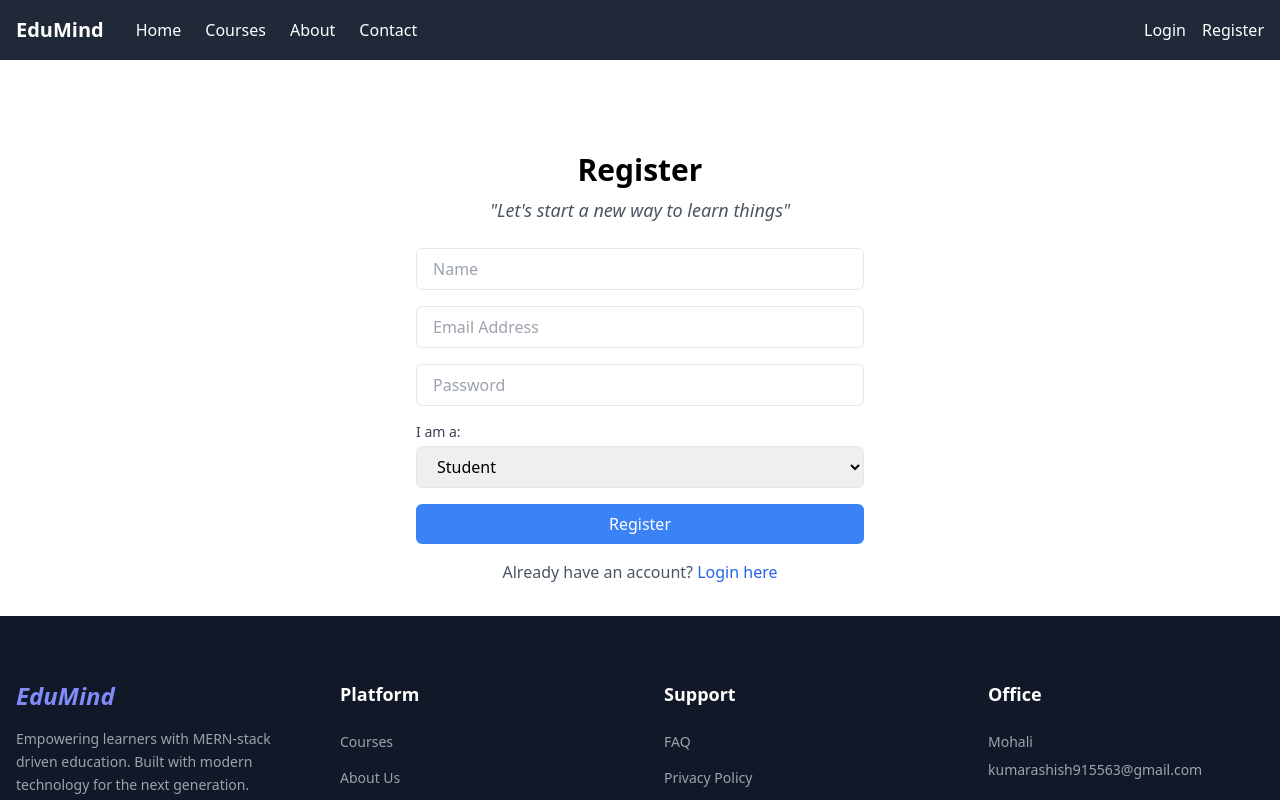
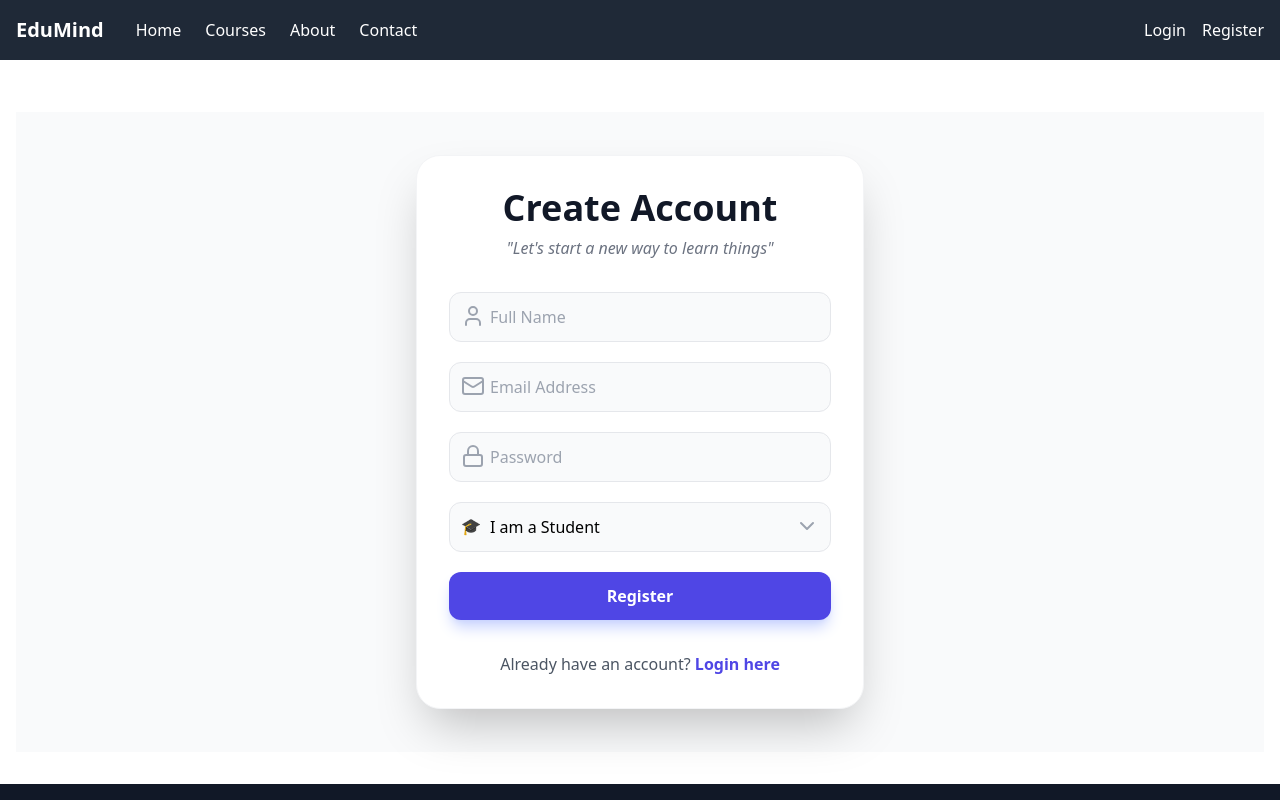
Before and after one commit to AshishKr-04/EdTech-Platform, a React (Vite) app in the folder client-vite/: page /register in a window 1280 px wide. Shown: the top 800 px of the page. Built offline with nearby package versions, Linux system fonts and the light colour scheme; no server answers.

Commit message:
updated the lofin and register pages

```diff
--- a/client-vite/package.json
+++ b/client-vite/package.json
@@ -11,7 +11,9 @@
   },
   "dependencies": {
     "axios": "^1.11.0",
+    "framer-motion": "^12.34.3",
     "jwt-decode": "^4.0.0",
+    "lucide-react": "^0.575.0",
     "react": "^19.1.1",
     "react-dom": "^19.1.1",
     "react-router-dom": "^7.8.0"
--- a/client-vite/src/pages/LoginPage.jsx
+++ b/client-vite/src/pages/LoginPage.jsx
@@ -1,7 +1,9 @@
 import React, { useState, useContext } from 'react';
-import axios from 'axios';
-import { useNavigate, Link } from 'react-router-dom'; // 👈 Import Link
+import { useNavigate, Link } from 'react-router-dom';
+import { motion } from 'framer-motion';
+import { Mail, Lock } from 'lucide-react';
 import { AuthContext } from '../context/AuthContext';
+import api from '../utils/api';
 
 const LoginPage = () => {
   const { login } = useContext(AuthContext);
@@ -15,32 +17,71 @@ const LoginPage = () => {
   const onSubmit = async (e) => {
     e.preventDefault();
     try {
-      const res = await axios.post('http://localhost:5000/api/auth/login', { email, password });
+      const res = await api.post('/auth/login', { email, password });
       login(res.data.token);
       navigate('/');
     } catch (err) {
-      setError(err.response.data.msg || 'Login failed.');
+      setError(err.response?.data?.msg || 'Login failed.');
     }
   };
 
   return (
-    <div className="max-w-md mx-auto mt-10 text-center">
-      <h1 className="text-3xl font-bold mb-2">Login</h1>
-      <p className="text-lg text-gray-600 italic mb-6">"Let's start a new way to learn things"</p>
-      <form onSubmit={onSubmit} className="space-y-4 text-left">
-        <div>
-          <input type="email" placeholder="Email Address" name="email" value={email} onChange={onChange} required className="w-full px-4 py-2 border rounded-md" />
+    <div className="min-h-[80vh] flex items-center justify-center bg-gray-50 px-4">
+      <motion.div
+        initial={{ opacity: 0, scale: 0.95 }}
+        animate={{ opacity: 1, scale: 1 }}
+        className="max-w-md w-full bg-white rounded-3xl shadow-2xl p-8 border border-gray-100"
+      >
+        <div className="text-center mb-10">
+          <h1 className="text-4xl font-extrabold text-gray-900 mb-2">Welcome Back</h1>
+          <p className="text-gray-500">Sign in to continue your learning journey</p>
         </div>
-        <div>
-          <input type="password" placeholder="Password" name="password" value={password} onChange={onChange} required className="w-full px-4 py-2 border rounded-md" />
+
+        <form onSubmit={onSubmit} className="space-y-6">
+          <div className="relative">
+            <Mail className="absolute left-3 top-3 text-gray-400" size={20} />
+            <input
+              type="email"
+              placeholder="Email Address"
+              name="email"
+              value={email}
+              onChange={onChange}
+              required
+              className="w-full pl-10 pr-4 py-3 bg-gray-50 border border-gray-200 rounded-xl focus:ring-2 focus:ring-indigo-500 outline-none transition-all"
+            />
+          </div>
+
+          <div className="relative">
+            <Lock className="absolute left-3 top-3 text-gray-400" size={20} />
+            <input
+              type="password"
+              placeholder="Password"
+              name="password"
+              value={password}
+              onChange={onChange}
+              required
+              className="w-full pl-10 pr-4 py-3 bg-gray-50 border border-gray-200 rounded-xl focus:ring-2 focus:ring-indigo-500 outline-none transition-all"
+            />
+          </div>
+
+          {error && <p className="text-red-500 text-sm text-center">{error}</p>}
+
+          <motion.button
+            whileHover={{ scale: 1.02 }}
+            whileTap={{ scale: 0.98 }}
+            type="submit"
+            className="w-full bg-indigo-600 text-white font-bold py-3 rounded-xl hover:bg-indigo-700 shadow-lg shadow-indigo-200 transition-all"
+          >
+            Sign In
+          </motion.button>
+        </form>
+
+        <div className="mt-8 text-center">
+          <p className="text-gray-600">
+            Don't have an account? <Link to="/register" className="text-indigo-600 font-bold hover:underline">Register for free</Link>
+          </p>
         </div>
-        {error && <p className="text-red-500">{error}</p>}
-        <input type="submit" value="Login" className="w-full bg-blue-500 text-white py-2 rounded-md hover:bg-blue-600 cursor-pointer" />
-      </form>
-      {/* 👇 THIS IS THE NEW PART */}
-      <p className="mt-4 text-gray-600">
-        Don't have an account? <Link to="/register" className="text-blue-600 hover:underline">Register here</Link>
-      </p>
+      </motion.div>
     </div>
   );
 };
--- a/client-vite/src/pages/RegisterPage.jsx
+++ b/client-vite/src/pages/RegisterPage.jsx
@@ -1,75 +1,121 @@
 import React, { useState } from 'react';
-import axios from 'axios';
 import { useNavigate, Link } from 'react-router-dom';
+import { motion } from 'framer-motion';
+import { User, Mail, Lock, ChevronDown } from 'lucide-react';
+import api from '../utils/api'; // 👈 Using your new Render-connected utility
 
 const RegisterPage = () => {
   const [formData, setFormData] = useState({
     name: '',
     email: '',
     password: '',
-    role: 'Student', // Default role is Student
+    role: 'Student',
   });
   const [error, setError] = useState('');
   const navigate = useNavigate();
 
   const { name, email, password, role } = formData;
 
-  const onChange = (e) => {
-    setFormData({ ...formData, [e.target.name]: e.target.value });
-  };
+  const onChange = (e) => setFormData({ ...formData, [e.target.name]: e.target.value });
 
   const onSubmit = async (e) => {
     e.preventDefault();
     try {
-      // Now we send the entire formData, including the role
-      await axios.post('http://localhost:5000/api/auth/register', formData);
-
-      // On success, redirect to the login page with a success message
+      await api.post('/auth/register', formData);
       navigate('/login');
     } catch (err) {
-      setError(err.response.data.msg || 'Registration failed.');
+      setError(err.response?.data?.msg || 'Registration failed.');
     }
   };
 
   return (
-    <div className="max-w-md mx-auto mt-10 text-center">
-      <h1 className="text-3xl font-bold mb-2">Register</h1>
-      <p className="text-lg text-gray-600 italic mb-6">"Let's start a new way to learn things"</p>
-
-      <form onSubmit={onSubmit} className="space-y-4 text-left">
-        <div>
-          <input type="text" placeholder="Name" name="name" value={name} onChange={onChange} required className="w-full px-4 py-2 border rounded-md" />
-        </div>
-        <div>
-          <input type="email" placeholder="Email Address" name="email" value={email} onChange={onChange} required className="w-full px-4 py-2 border rounded-md" />
-        </div>
-        <div>
-          <input type="password" placeholder="Password" name="password" value={password} onChange={onChange} minLength="6" required className="w-full px-4 py-2 border rounded-md" />
+    <div className="min-h-[80vh] flex items-center justify-center bg-gray-50 px-4">
+      <motion.div
+        initial={{ opacity: 0, y: 20 }}
+        animate={{ opacity: 1, y: 0 }}
+        transition={{ duration: 0.5 }}
+        className="max-w-md w-full bg-white rounded-3xl shadow-2xl p-8 border border-gray-100"
+      >
+        <div className="text-center mb-8">
+          <h1 className="text-4xl font-extrabold text-gray-900 mb-2">Create Account</h1>
+          <p className="text-gray-500 italic">"Let's start a new way to learn things"</p>
         </div>
 
-        {/* --- 👇 THIS IS THE NEW PART --- */}
-        <div>
-          <label htmlFor="role" className="block text-sm font-medium text-gray-700">I am a:</label>
+        <form onSubmit={onSubmit} className="space-y-5">
+          <div className="relative">
+            <User className="absolute left-3 top-3 text-gray-400 size={20}" />
+            <input
+              type="text"
+              placeholder="Full Name"
+              name="name"
+              value={name}
+              onChange={onChange}
+              required
+              className="w-full pl-10 pr-4 py-3 bg-gray-50 border border-gray-200 rounded-xl focus:ring-2 focus:ring-indigo-500 outline-none transition-all"
+            />
+          </div>
+
+          <div className="relative">
+            <Mail className="absolute left-3 top-3 text-gray-400 size={20}" />
+            <input
+              type="email"
+              placeholder="Email Address"
+              name="email"
+              value={email}
+              onChange={onChange}
+              required
+              className="w-full pl-10 pr-4 py-3 bg-gray-50 border border-gray-200 rounded-xl focus:ring-2 focus:ring-indigo-500 outline-none transition-all"
+            />
+          </div>
+
+          <div className="relative">
+            <Lock className="absolute left-3 top-3 text-gray-400 size={20}" />
+            <input
+              type="password"
+              placeholder="Password"
+              name="password"
+              value={password}
+              onChange={onChange}
+              minLength="6"
+              required
+              className="w-full pl-10 pr-4 py-3 bg-gray-50 border border-gray-200 rounded-xl focus:ring-2 focus:ring-indigo-500 outline-none transition-all"
+            />
+          </div>
+
+          <div className="relative">
+            <div className="absolute left-3 top-3 text-gray-400">🎓</div>
             <select
               name="role"
-            id="role"
               value={role}
               onChange={onChange}
-            className="w-full px-4 py-2 border rounded-md mt-1"
+              className="w-full pl-10 pr-4 py-3 bg-gray-50 border border-gray-200 rounded-xl focus:ring-2 focus:ring-indigo-500 outline-none appearance-none transition-all"
             >
-            <option value="Student">Student</option>
-            <option value="Instructor">Instructor</option>
+              <option value="Student">I am a Student</option>
+              <option value="Instructor">I am an Instructor</option>
             </select>
+            <ChevronDown className="absolute right-3 top-3 text-gray-400 pointer-events-none" />
           </div>
-        {/* --- END OF NEW PART --- */}
 
-        {error && <p className="text-red-500">{error}</p>}
-        <input type="submit" value="Register" className="w-full bg-blue-500 text-white py-2 rounded-md hover:bg-blue-600 cursor-pointer" />
+          {error && (
+            <motion.p initial={{ opacity: 0 }} animate={{ opacity: 1 }} className="text-red-500 text-sm text-center font-medium">
+              {error}
+            </motion.p>
+          )}
+
+          <motion.button
+            whileHover={{ scale: 1.02 }}
+            whileTap={{ scale: 0.98 }}
+            type="submit"
+            className="w-full bg-indigo-600 text-white font-bold py-3 rounded-xl hover:bg-indigo-700 shadow-lg shadow-indigo-200 transition-all"
+          >
+            Register
+          </motion.button>
         </form>
 
-      <p className="mt-4 text-gray-600">
-        Already have an account? <Link to="/login" className="text-blue-600 hover:underline">Login here</Link>
+        <p className="mt-8 text-center text-gray-600">
+          Already have an account? <Link to="/login" className="text-indigo-600 font-bold hover:underline">Login here</Link>
         </p>
+      </motion.div>
     </div>
   );
 };
```
Also changed, not shown: 1 other file (tests, documents, lock files or other folders). Lines whose indentation alone changed are shown as unchanged.
